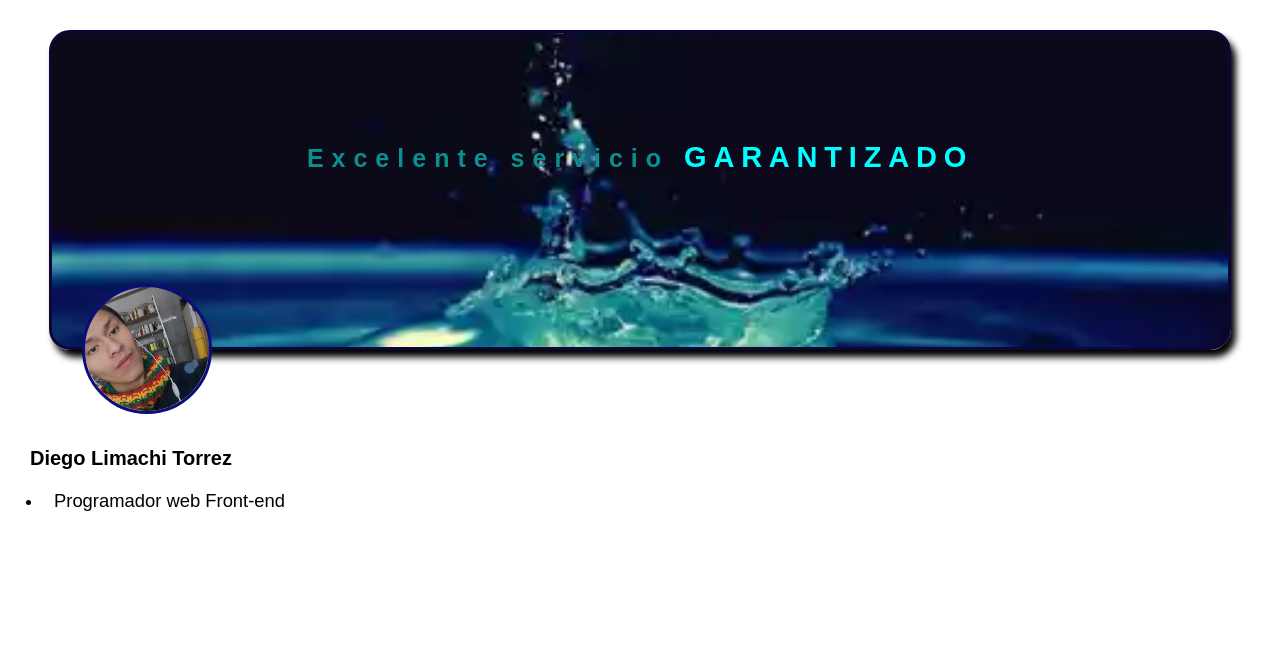
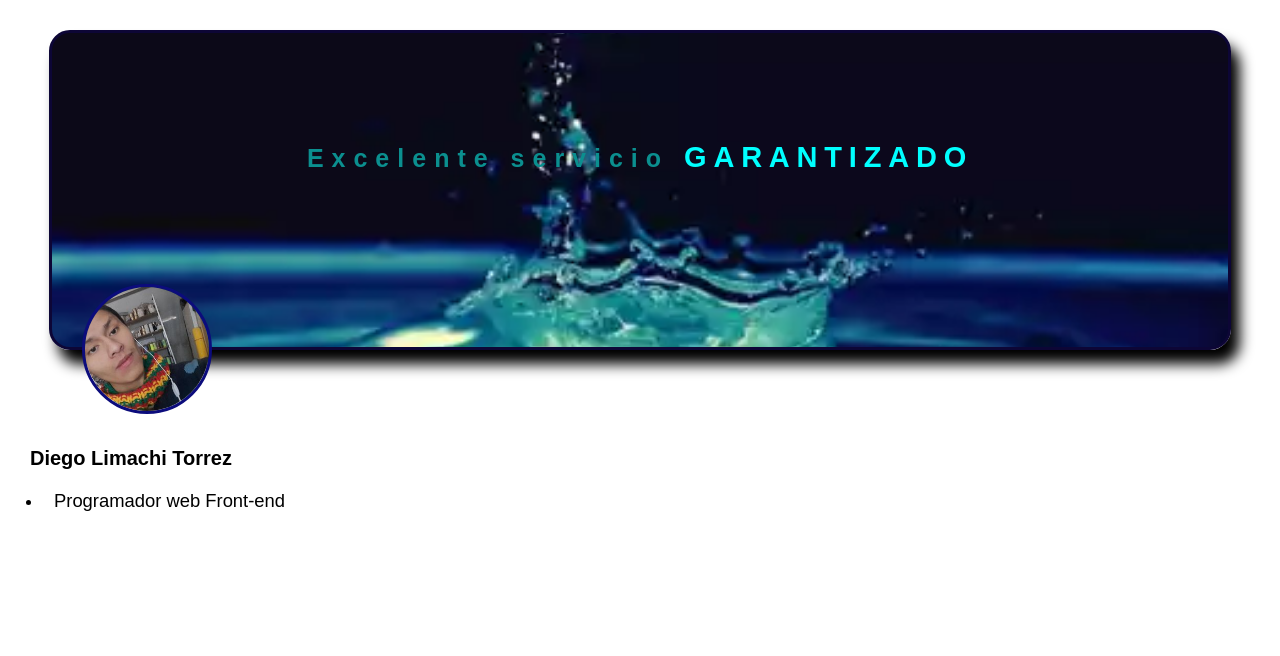
Before and after one commit to limaki/portfolio-Front-end, a plain HTML site: page indexxx.html in a window 1280 px wide. Shown: the part 135-791 px from the top of the page. Drawn offline with Linux system fonts and the light colour scheme; a web font is replaced by a local one.

Commit message:
Update trabajou.css

```diff
--- a/css/trabajou.css
+++ b/css/trabajou.css
@@ -230,7 +230,7 @@ color: aqua;
 
       height: 320px;
       border-radius: 21px;
-      box-shadow: 4.9px 7.2px 7.2px
+      box-shadow: 8.9px 14.2px 14.2px
 	#000000;
     }
   .section-text img{
```
